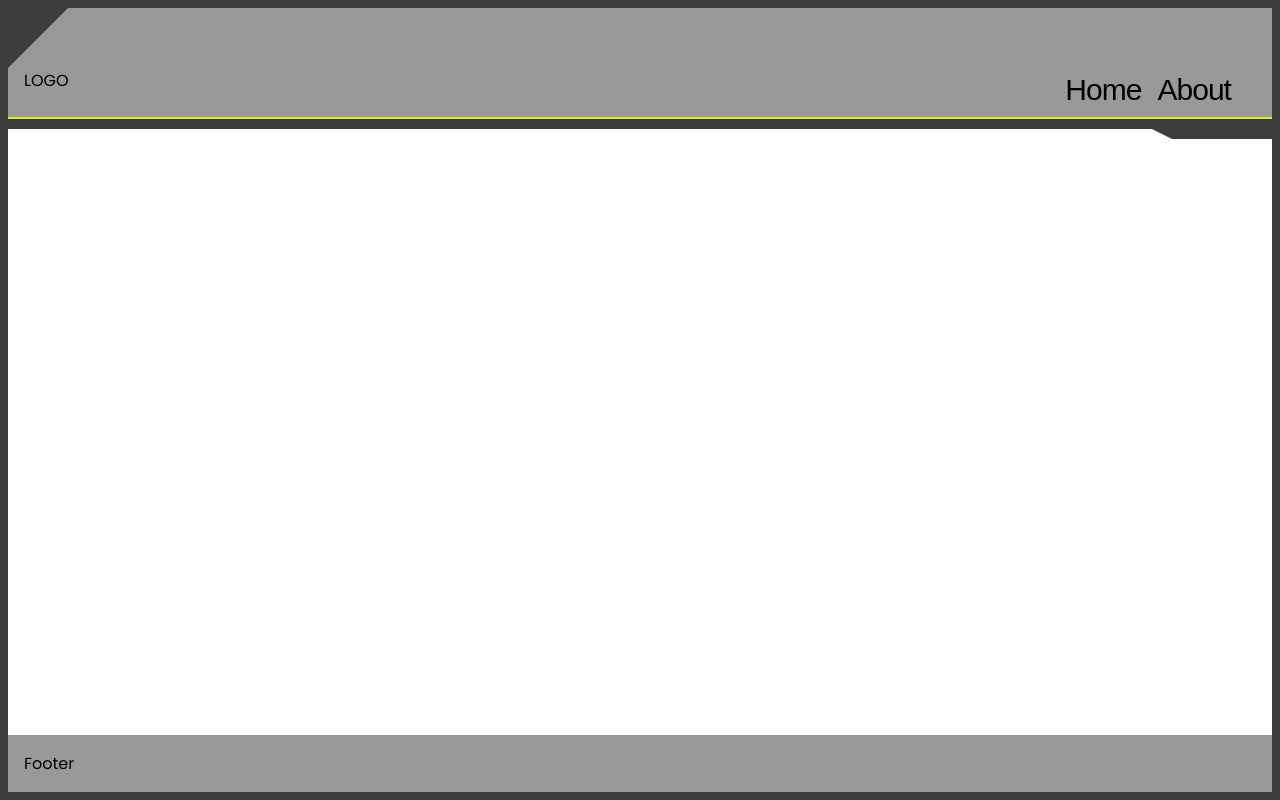
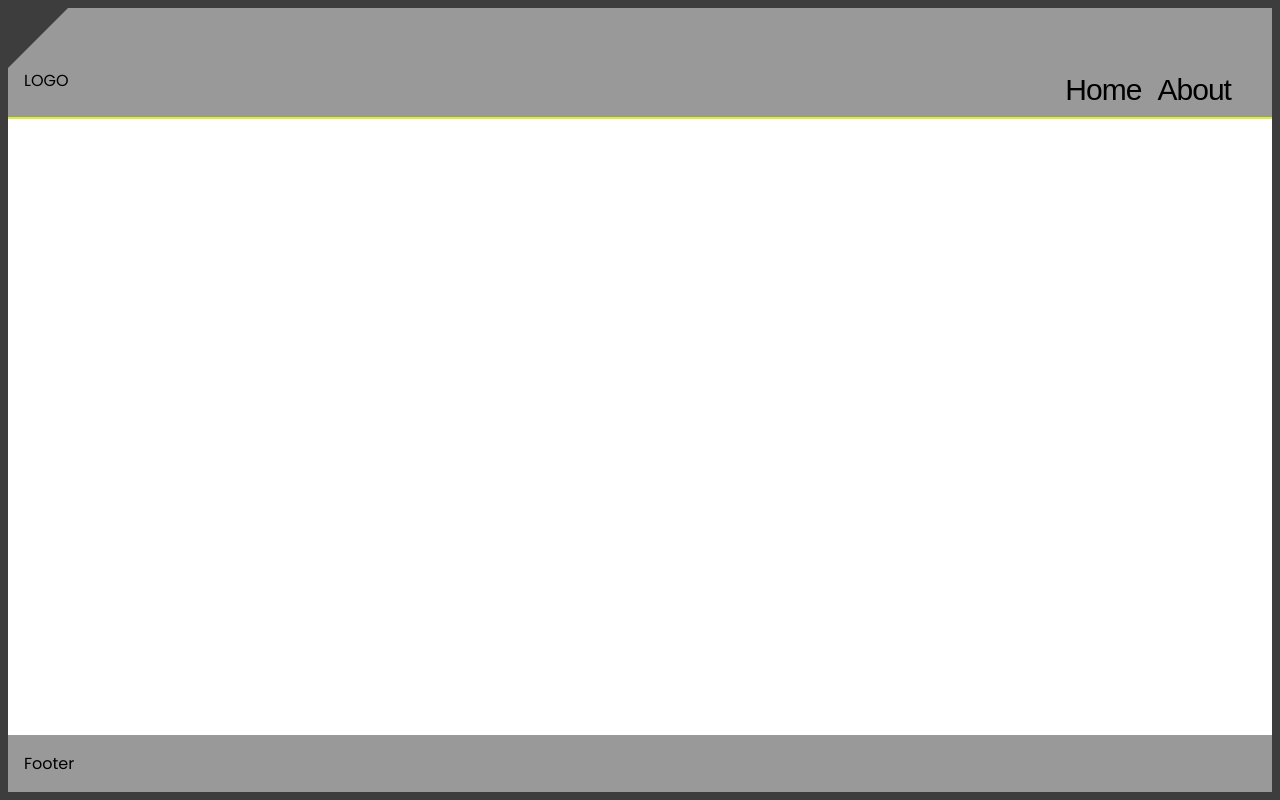
Before and after one commit to ChrisJackem/port_app, a Next.js app: page / in a window 1280 px wide. Built offline with nearby package versions, Linux system fonts and the light colour scheme; a web font is replaced by a local one.

Commit message:
Animation presence removed

```diff
--- a/src/app/layout.tsx
+++ b/src/app/layout.tsx
@@ -28,8 +28,9 @@ export default function RootLayout({
         <main id="main-container">
           <NavBar />
           <div className="child-container">
-            <div className="divider-3"></div>
-            <AnimatePresence >{children}</AnimatePresence>
+
+            {/* <AnimatePresence >{children}</AnimatePresence>  */}
+            <div >{children}</div>
           </div>
           <footer id="footer" >Footer</footer>
         </main>
```
